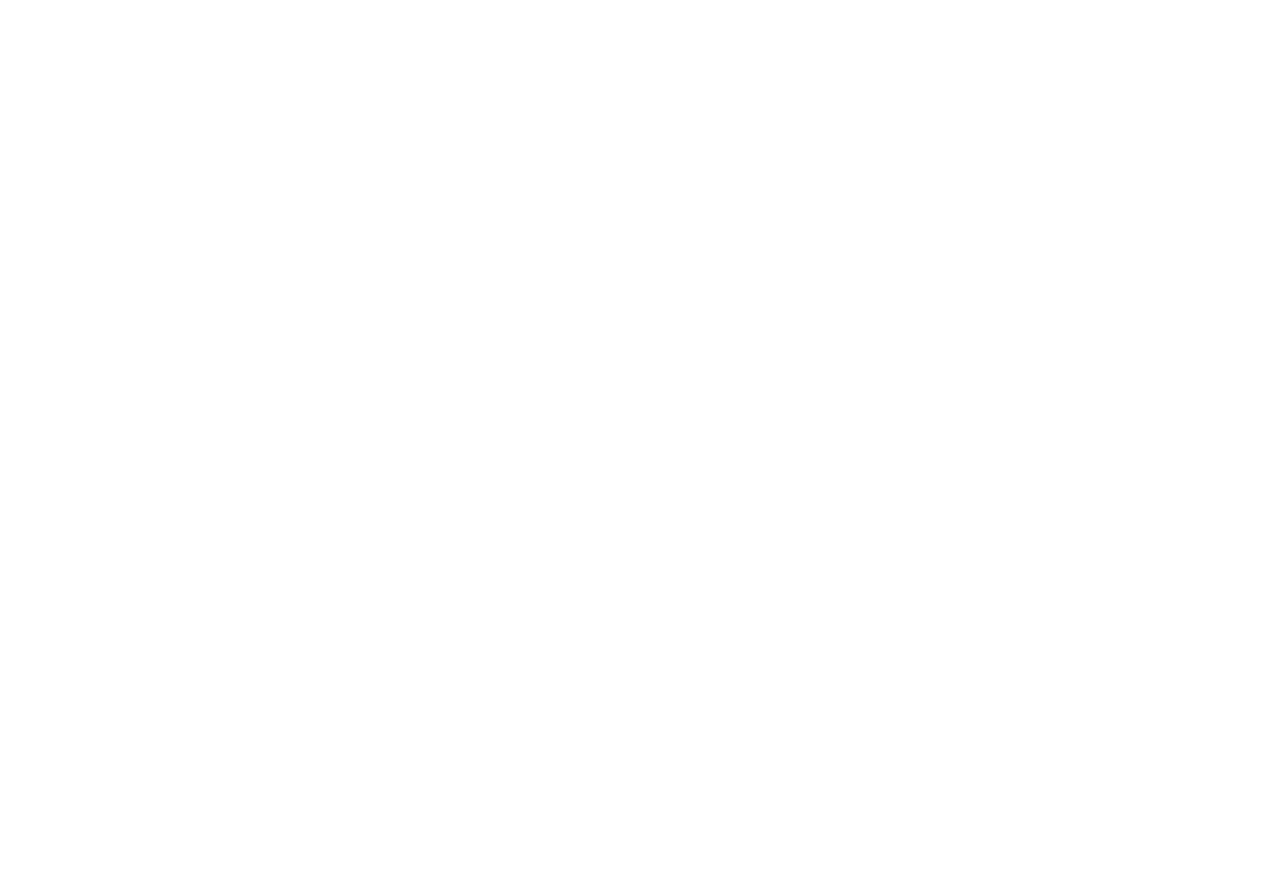
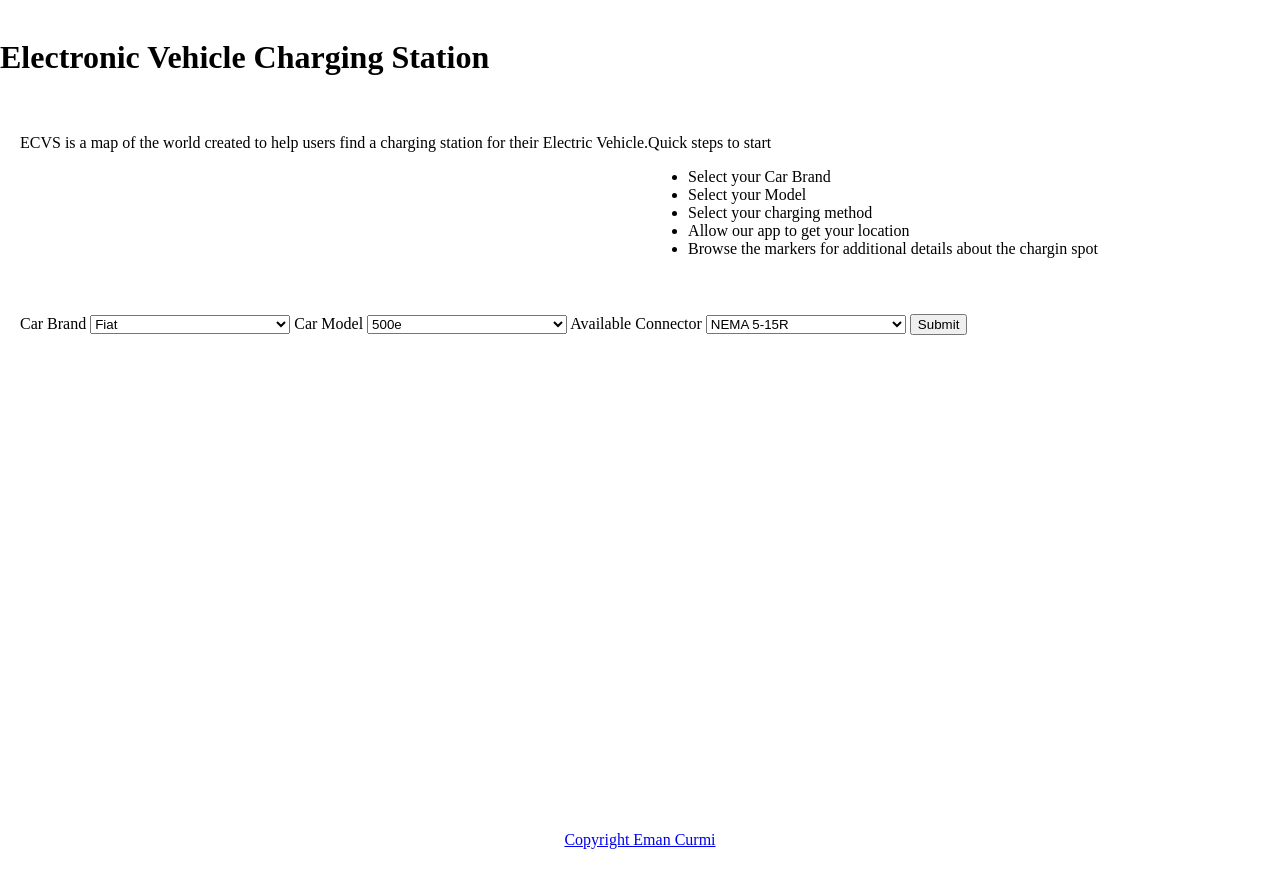
Before and after one commit to emancurmi/EVCS, a plain HTML site: page index.html in a window 1280 px wide. Before the commit the page ends 800 px from the top, so only its background shows below. Drawn offline with nearby package versions, Linux system fonts and the light colour scheme; some packages are replaced by stand-ins of ours.

Commit message:
Form update Css Update HTML update

```diff
--- a/index.html
+++ b/index.html
@@ -1,4 +1,4 @@
-<!DOCTYPE html>
+﻿<!DOCTYPE html>
 <html lang="en">
 <head>
     <meta charset="utf-8">
@@ -8,8 +8,44 @@
     <link rel="stylesheet" href="style.css" />
 </head>
 <body>
-    <div id="map"></div>
-
+    <header>
+        <h1>Electronic Vehicle Charging Station</h1>
+    </header>
+    <content>
+        <section id="about">
+            <p>ECVS is a map of the world created to help users find a charging station for their Electric Vehicle.</p>
+        </section>
+        <section id="howtouse">
+            <p>
+                Quick steps to start
+                <ul>
+                    <li>Select your Car Brand</li>
+                    <li>Select your Model</li>
+                    <li>Select your charging method</li>
+                    <li>Allow our app to get your location</li>
+                    <li>Browse the markers for additional details about the chargin spot</li>
+                </ul>
+            </p>
+        </section>
+    </content>
+    <content>
+        <section id="form">
+            <form>
+                <label for="jsselbrands">Car Brand</label>
+                <select id="jsselbrands"></select>
+                <label for="jsselmodels">Car Model</label>
+                <select id="jsselmodels"></select>
+                <label for="jsselconnectors">Available Connector</label>
+                <select id="jsselconnectors"></select>
+                <input type="submit" value="Submit" id="btnsubmit">
+            </form>
+        </section>
+    </content>
+    <section id="map"></section>
+    <footer>
+        <a href="#">Copyright Eman Curmi</a>
+    </footer>
+    <script src="https://ajax.googleapis.com/ajax/libs/jquery/3.4.1/jquery.min.js"></script>
     <script src="script.js" defer></script>
 </body>
 </html>
--- a/script.js
+++ b/script.js
@@ -1,14 +1,14 @@
 'use strict';
 
 let STORE = {
-    lang : "en",
+    lang: "en",
     status: ""
 };
 
 let GoogleMaps = {
     src: "https://maps.googleapis.com/maps/api/js?callback=initMap&key=AIzaSyCqUuyEgb8KQ-sXs3nKkiSesNpGX4aROJw&language=",
-    stations: []
-}
+    markers: []
+};
 
 let CarInfo = {
     carbrand: "",
@@ -18,7 +18,7 @@ let CarInfo = {
         lat: 0,
         lng: 0
     }
-}
+};
 
 let OpenMapsAPI = {
     src: "https://api.openchargemap.io/v3/poi/?output=json",
@@ -30,9 +30,115 @@ let OpenMapsAPI = {
     countrycode: "",
     connectiontypeid: "",
     limit: 10,
-}
+};
+
+let CarsDB = [
+    {
+        brand: "Fiat",
+        model: "500e",
+        chargingport:[22, 9]
+    },
+    {
+        brand: "Honda",
+        model: "Clarity",
+        chargingport: [22]
+    },
+    {
+        brand: "Nissan",
+        model: "Leaf",
+        chargingport: [9]
+    },
+    {
+        brand: "Tesla",
+        model: "Model-X",
+        chargingport: [30, 27]
+    },
+    {
+        brand: "BMW",
+        model: "i3",
+        chargingport: [9]
+    },
+    {
+        brand: "Kia",
+        model: "Niro",
+        chargingport: [1,2]
+    },
+    {
+        brand: "Volkswagen",
+        model: "e-Golf",
+        chargingport: [2]
+    },
+    {
+        brand: "Hyundai",
+        model: "ioniq",
+        chargingport: [1]
+    },
+    {
+        brand: "Chevrolet",
+        model: "Bolt",
+        chargingport: [22,9]
+    },
+    {
+        brand: "Hyundai",
+        model: "Kona",
+        chargingport: [22,9]
+    },
+    {
+        brand: "Audi",
+        model: "e-tron",
+        chargingport: [9]
+    },
+    {
+        brand: "Jaguar",
+        model: "I-Pace",
+        chargingport: [9]
+    },
+    {
+        brand: "Tesla",
+        model: "Model-3",
+        chargingport: [30, 27]
+    },
+    {
+        brand: "Kia",
+        model: "Soul",
+        chargingport: [9]
+    },
+    {
+        brand: "Tesla",
+        model: "Model-S",
+        chargingport: [30, 27]
+    }
+];
+
+let ChargingPortDB = [
+    {
+        connectiontypeid: "22",
+        connectionname : "NEMA 5-15R"
+    },
+    {
+        connectiontypeid : "1",
+        connectionname : "SAE J1772-2009"
+    },
+    {
+        connectiontypeid : "30",
+        connectionname : "Tesla Charging Station"
+    },
+    {
+        connectiontypeid : "9",
+        connectionname : "NEMA 5-20R"
+    },
+    {
+        connectiontypeid : "27",
+        connectionname : "Tesla Supercharger"
+    },
+    {
+        connectiontypeid : "2",
+        connectionname : "CHAdeMO"
+    }
+];
 
 document.addEventListener('DOMContentLoaded', function () {
+    generateform();
 
     if (document.querySelectorAll('#map').length > 0) {
         if (document.querySelector('html').lang)
@@ -45,6 +151,72 @@ document.addEventListener('DOMContentLoaded', function () {
         document.getElementsByTagName('head')[0].appendChild(js_file);
     }
 });
+
+function generateform() {
+    generatebrands();
+};
+
+function generatebrands() {
+    let jsselbrands = document.getElementById('jsselbrands');
+    jsselbrands.innerHTML = "";
+
+    for (let i = 0; i < CarsDB.length; i++)
+    {
+        jsselbrands.innerHTML += "<option value=" + CarsDB[i].brand + ">" + CarsDB[i].brand + "</option>"
+    }
+    generatemodels()
+};
+
+function generatemodels() {
+    let jsselbrands = document.getElementById('jsselbrands');
+    let brand = jsselbrands.value;
+    let jsselmodels = document.getElementById('jsselmodels');
+    jsselmodels.innerHTML = "";
+
+    for (let i = 0; i < CarsDB.length; i++)
+    {
+        if (CarsDB[i].brand == brand) {
+
+            jsselmodels.innerHTML += "<option value=" + CarsDB[i].model + ">" + CarsDB[i].model + "</option>";
+        }
+    }
+    generateconnections();
+}
+
+function generateconnections() {
+    let jsselmodels = document.getElementById('jsselmodels');
+    let model = jsselmodels.value;
+    let jsselconnectors = document.getElementById('jsselconnectors');
+    jsselconnectors.innerHTML = "";
+
+    for (let i = 0; i < CarsDB.length; i++) {
+        if (CarsDB[i].model == model) {
+            for (let j = 0; j < CarsDB[i].chargingport.length; j++) {
+                for (let k = 0; k < ChargingPortDB.length; k++) {
+                    if (ChargingPortDB[k].connectiontypeid == CarsDB[i].chargingport[j]) {
+                        jsselconnectors.innerHTML += "<option value=" + CarsDB[i].chargingport[j] + ">" + ChargingPortDB[k].connectionname + "</option>";
+                    }
+                }
+            }
+        }
+    }
+};
+
+document.getElementById("jsselbrands").onchange = generatemodels;
+
+document.getElementById("jsselmodels").onchange = generateconnections;
+
+document.getElementById("btnsubmit").addEventListener("click", updateMap);
+
+function updateMap() {
+
+    let fullurl = OpenMapsAPI.src + '&latitude=' + CarInfo.cords.lat + '&longitude=' + CarInfo.cords.lng + '&distance=10'
+    fetch(fullurl)
+        .then(response => response.json())
+        .then(responseJson => renderResults(responseJson))
+        .catch(error => alert(error));
+}
+
 
 //create map
 
@@ -66,13 +238,17 @@ function initMap() {
             zoom: 8
         });
 
-        GoogleMaps.stations.push()
+        let x = "";
+        if (x == "") {
 
-        let fullurl = OpenMapsAPI.src + "&countrycode=US" + "&latitude=" + OpenMapsAPI.cords.lat + "&longitude=" + OpenMapsAPI.cords.lng + "&distance=" + OpenMapsAPI.limit;
-        fetch(fullurl)
-            .then(response => response.json())
-            .then(responseJson => renderResults(responseJson))
-            .catch(error => alert(error));
+        }
+        else {
+            let fullurl = OpenMapsAPI.src;
+            fetch(fullurl)
+                .then(response => response.json())
+                .then(responseJson => renderResults(responseJson))
+                .catch(error => alert(error));
+        }
     }
 
     //if current cords fail to load
@@ -96,26 +272,9 @@ function renderResults(responseJson) {
         alert('No parks found. Please try again');
     }
     else {
-        renderCords(responseJson);
+        GoogleMaps.stations = responseJson
+        plotMarkers();
     }
-}
-
-function renderCords(responseJson) {
-
-    for (let i = 0; i < responseJson.length; i++) {
-
-        let stationcord = {
-            lat : parseFloat(responseJson[i].AddressInfo.Latitude),
-            lon : parseFloat(responseJson[i].AddressInfo.Longitude)
-        };
-
-        console.log(stationcord);
-
-        GoogleMaps.stations.push(stationcord);
-    }
-
-    plotMarkers(GoogleMaps.stations);
-
 }
 
 //markers section
@@ -123,14 +282,12 @@ function renderCords(responseJson) {
 let markers;
 let bounds;
 
-function plotMarkers(stations) {
-
+function plotMarkers() {
     markers = [];
     bounds = new google.maps.LatLngBounds();
 
-    for (let i = 0; i < stations.length; i++) {
-        console.log(stations[i].lat + " " + stations[i].lng);
-        let position = new google.maps.LatLng(stations[i].lat, stations[i].lng);
+    for (let i = 0; i < GoogleMaps.stations.length; i++) {
+        let position = new google.maps.LatLng(GoogleMaps.stations[i].AddressInfo.Latitude, GoogleMaps.stations[i].AddressInfo.Longitude);
 
         markers.push(
             new google.maps.Marker({
--- a/style.css
+++ b/style.css
@@ -1,9 +1,29 @@
-html, body {
-    height: 100%;
+﻿html, body {
     margin: 0;
     padding: 0;
 }
+header{
+}
+content{
+    display:flex;
+    flex-direction:row;
+    align-content:space-around;
+    padding: 20px;
+}
+
+select{
+    width: 200px;
+}
 
 #map {
-    height: 100%;
+    height: 50%;
+    padding: 20px 0 20px 0;
 }
+
+footer {
+    display: flex;
+    flex-direction: row;
+    justify-content: center;
+    align-content: center;
+    padding: 20px;
+}
```
